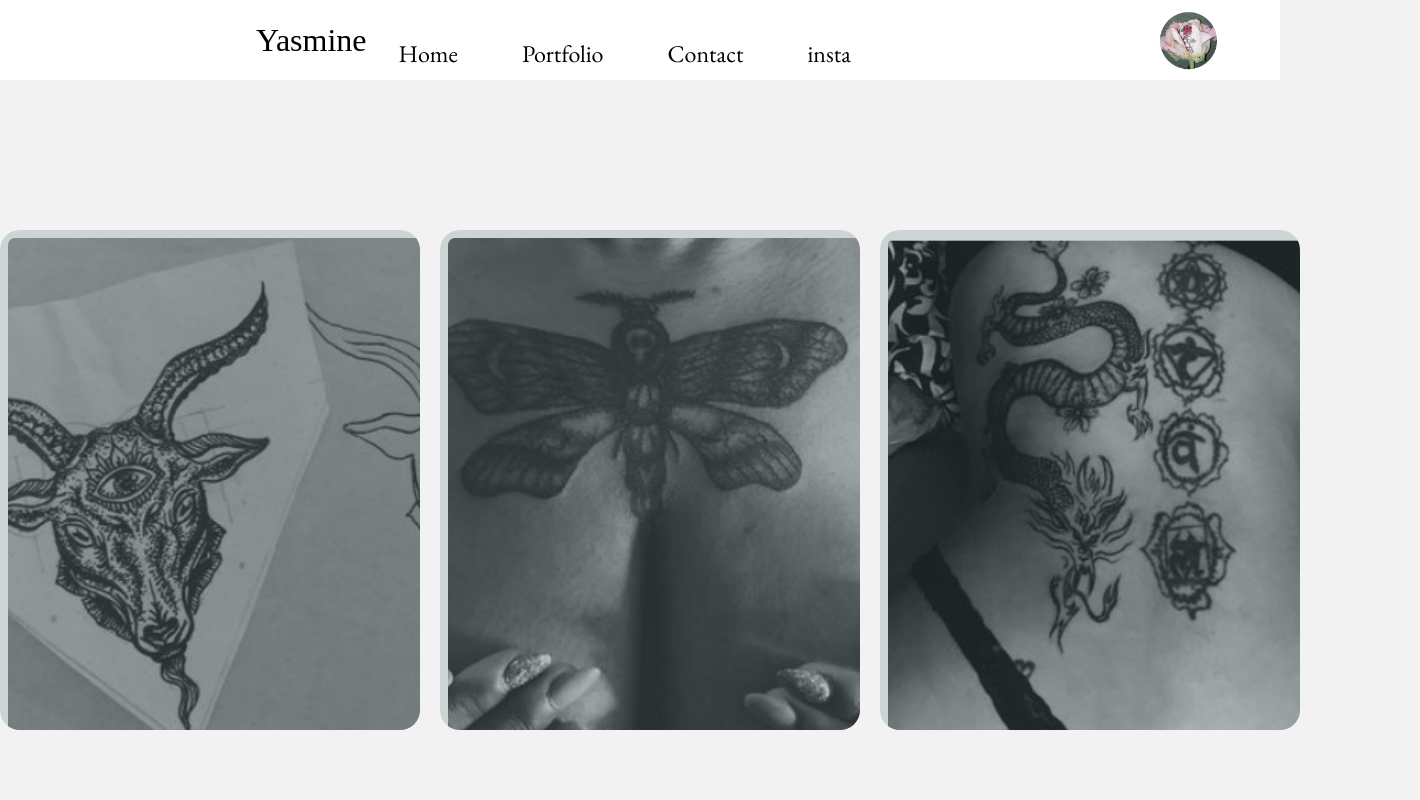
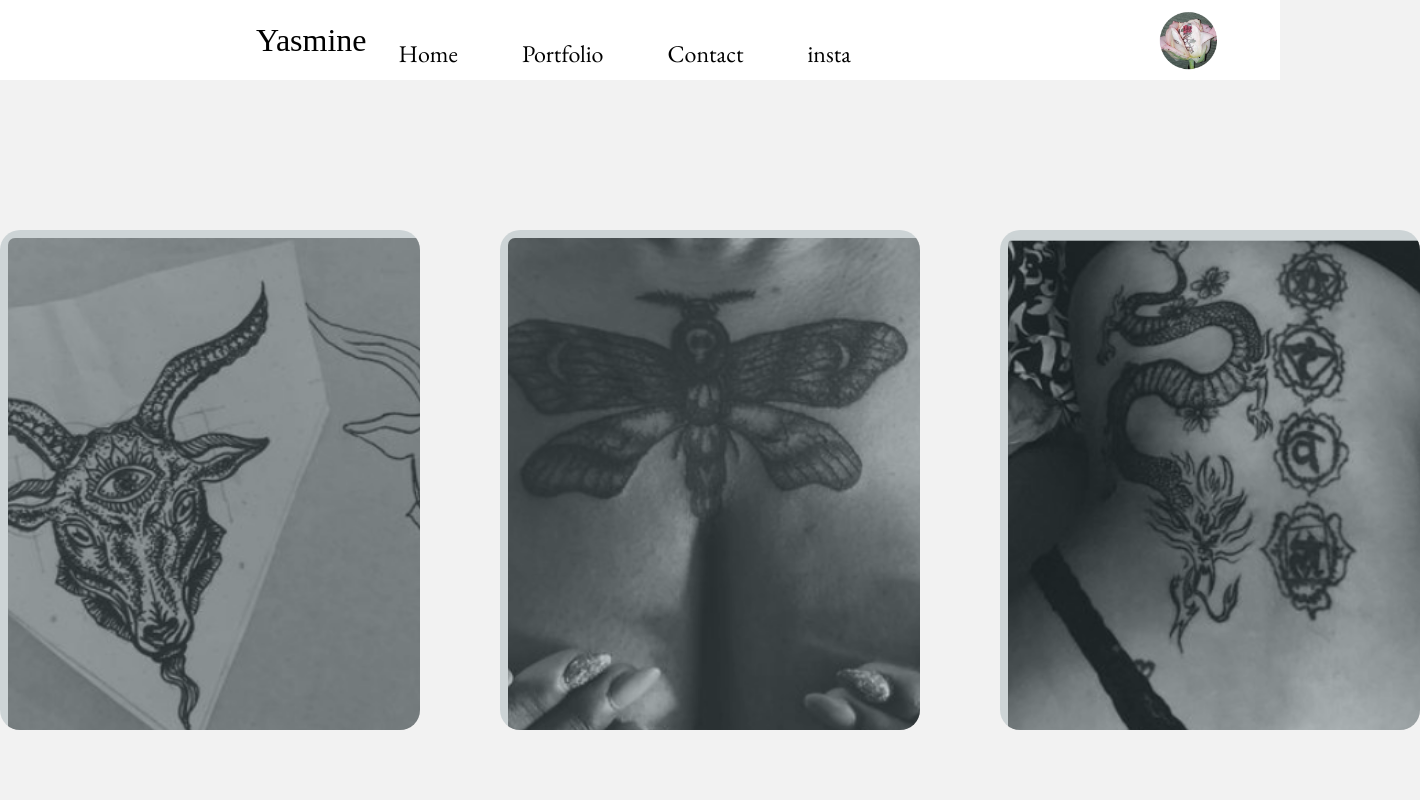
Before and after one commit to condeemilio891/yasPortfolio, a React (Create React App) app in the folder yasportfolio/: page /portfolio in a window 1280 px wide. Shown: the top 800 px of the page, 1420 px wide, since content can reach past the window. Built offline with nearby package versions, Linux system fonts and the light colour scheme; a web font is replaced by a local one.

Commit message:
dont push on main dummy

```diff
--- a/yasportfolio/package.json
+++ b/yasportfolio/package.json
@@ -8,6 +8,7 @@
     "@testing-library/react": "^13.4.0",
     "@testing-library/user-event": "^13.5.0",
     "bootstrap": "^5.3.0",
+    "framer-motion": "^10.15.1",
     "react": "^18.2.0",
     "react-bootstrap": "^2.8.0",
     "react-dom": "^18.2.0",
--- a/yasportfolio/src/Components/AnimatedCard/Card.css
+++ b/yasportfolio/src/Components/AnimatedCard/Card.css
@@ -31,14 +31,14 @@
     background: #1f3d4738;
     border-radius: 15px;
     color: #fff;
-    padding: 10px;
+    padding: 1px;
     display: flex;
     flex-direction: column;
     justify-content: center;
-    /* transition: 2s; */
+    transition: 5s;
   }
 
-  .card:hover .card-body {
-    transform: scale(1.1);
+  .card:hover  {
+    transform: scale(1.3);
     cursor: pointer;
   }
--- a/yasportfolio/src/Components/AnimatedCard/Card.js
+++ b/yasportfolio/src/Components/AnimatedCard/Card.js
@@ -3,15 +3,30 @@ import { CardBody } from '../../styles/CardStyle';
 import image1 from '../../assets/tatPic1.png';
 import image2 from "../../assets/tatPic2.png"
 import './Card.css';
+import { motion } from 'framer-motion';
 
 const Card = (props) => {
+  const pageVariants = {
+    initial: { opacity: 0, x: '-100%' },
+    animate: { opacity: 1, x: 0 },
+    exit: { opacity: 0, x: '100%' },
+  };
+
   return (
+    <motion.div
+    initial="initial"
+    animate="animate"
+    exit="exit"
+    variants={pageVariants}
+    transition={{ duration: 2 }}
+  >
     <div className='portfolio-container'>
       <div className='card'>
         <img src={props.img} className='card-img' />
         <div className='card-body'></div>
       </div>
     </div>
+    </motion.div>
   );
 };
 
--- a/yasportfolio/src/Components/backgorundSlider/backgroundSlider.js
+++ b/yasportfolio/src/Components/backgorundSlider/backgroundSlider.js
@@ -1,6 +1,6 @@
 import React, {useEffect, useState} from 'react'
 import './backgroundSliderStyle.css'
-
+import { motion } from 'framer-motion';
 import image1 from "../../assets/tatPic1.png"
 import image2 from"../../assets/tatPic2.png"
 import image3 from "../../assets/tatPic3.png"
@@ -37,7 +37,19 @@ const BackgroundSlider = () => {
       setCurrentState(currentState)
     }
 
+    const pageVariants = {
+      initial: { opacity: 0,  },
+      animate: { opacity: 1, },
+      exit: { opacity: 0,  },
+    };
   return (
+    <motion.div
+      initial="initial"
+      animate="animate"
+      exit="exit"
+      variants={pageVariants}
+      transition={{ duration: 2 }}
+    >
    <div id='container'>
     <div style={bgImageStyle}></div>
     <div className='description'>
@@ -59,6 +71,7 @@ const BackgroundSlider = () => {
     </div>
 
    </div>
+   </motion.div>
   )
 }
 
--- a/yasportfolio/src/Components/navBar/NavBar.js
+++ b/yasportfolio/src/Components/navBar/NavBar.js
@@ -1,4 +1,5 @@
 import React, { useState } from "react";
+import { motion } from 'framer-motion';
 import {
   NavbarContainer,
   LeftContainer,
@@ -16,8 +17,19 @@ import LogoImg from "../../assets/fatfattatslogo.png";
 
 function Navbar() {
   const [extendNavbar, setExtendNavbar] = useState(false);
-
+  const pageVariants = {
+    initial: { opacity: 0, x: '-100%' },
+    animate: { opacity: 1, x: 0 },
+    exit: { opacity: 0, x: '100%' },
+  };
   return (
+    <motion.div
+    initial="initial"
+    animate="animate"
+    exit="exit"
+    variants={pageVariants}
+    transition={{ duration: 0.5 }}
+  >
     <NavbarContainer extendNavbar={extendNavbar}>
 
       <NavbarInnerContainer>
@@ -52,6 +64,7 @@ function Navbar() {
         </NavbarExtendedContainer>
       )}
     </NavbarContainer>
+    </motion.div>
   );
 }
 
--- a/yasportfolio/src/pages/portfolioPage/portfolioPage.js
+++ b/yasportfolio/src/pages/portfolioPage/portfolioPage.js
@@ -13,6 +13,8 @@ const PortfolioPage = () => {
    <Card img={image2} />
       <Card img={image3} />
       <Card img= {image1}></Card>
+      <Card img= {image2}></Card>
+      <Card img= {image3}></Card>
       </div>
    </>
 
--- a/yasportfolio/src/pages/portfolioPage/style.css
+++ b/yasportfolio/src/pages/portfolioPage/style.css
@@ -1,16 +1,16 @@
-.helloText{
-    margin-top: 20%;
-    color:blue
-}
+.portfolioGrid {
+  display: grid;
+  grid-template-columns: repeat(3, 1fr);
 
-.portfolioGrid{
-    display: grid;
-  grid-template-columns: repeat(3, 1fr); /* Display 3 cards in each row */
-  grid-gap: 20px; /* Add gap between cards */
 }
 
 @media (max-width: 700px) {
-    .portfolioGrid {
-      grid-template-columns: 1fr; /* Display 1 card per row */
-    }
+  .portfolioGrid {
+    grid-template-columns: 1fr;
   }
+}
+
+/* Add gap between columns */
+.portfolioGrid > * {
+  margin-right: 5rem; /* Adjust the value as needed */
+}
--- a/yasportfolio/src/styles/NavBarStyle.js
+++ b/yasportfolio/src/styles/NavBarStyle.js
@@ -107,6 +107,7 @@ export const NavbarExtendedContainer = styled.div`
   display: flex;
   flex-direction: column;
   align-items: center;
+  height: 10%;
 
   @media (min-width: 700px) {
     display: none;
```
Also changed, not shown: 1 other file (tests, documents, lock files or other folders).
